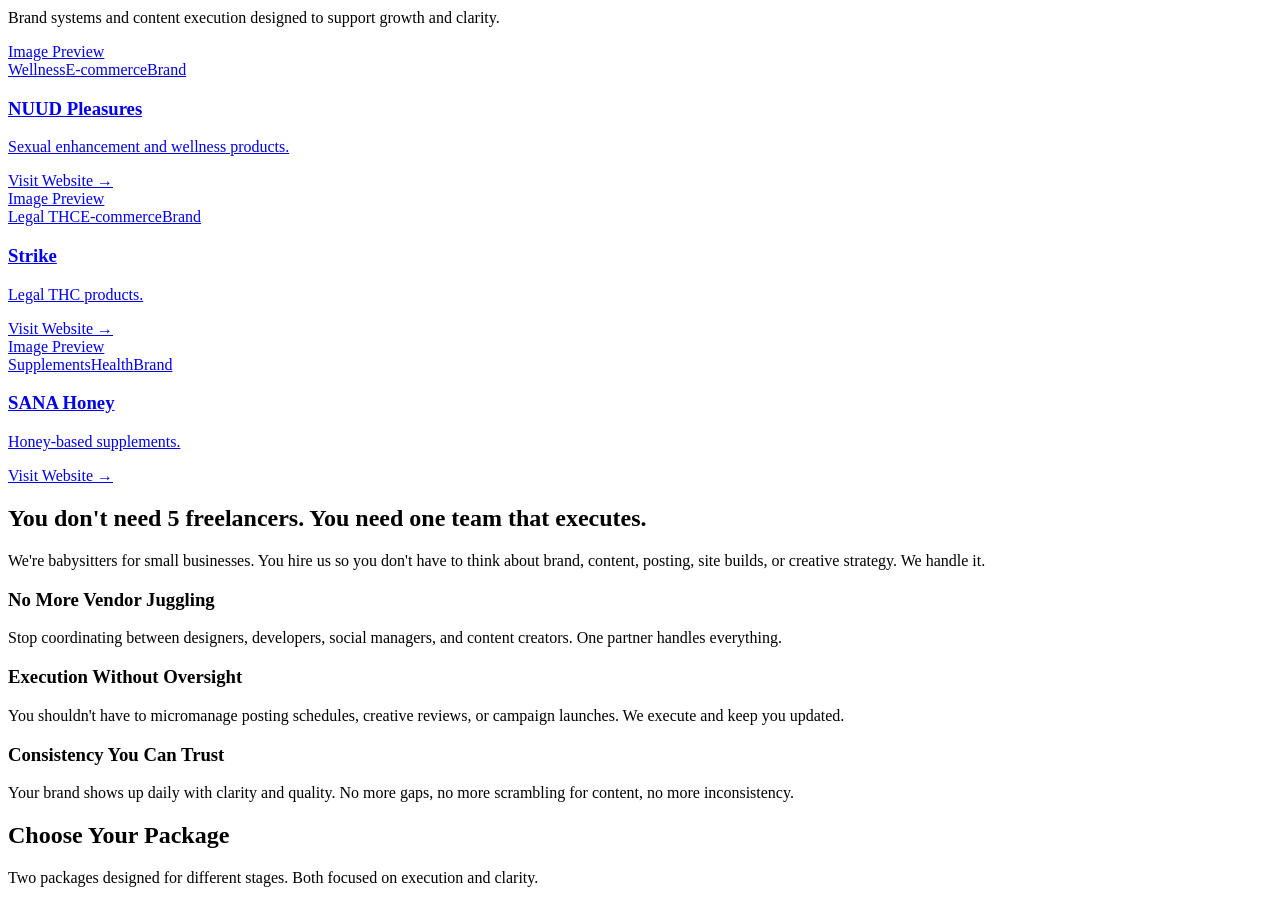
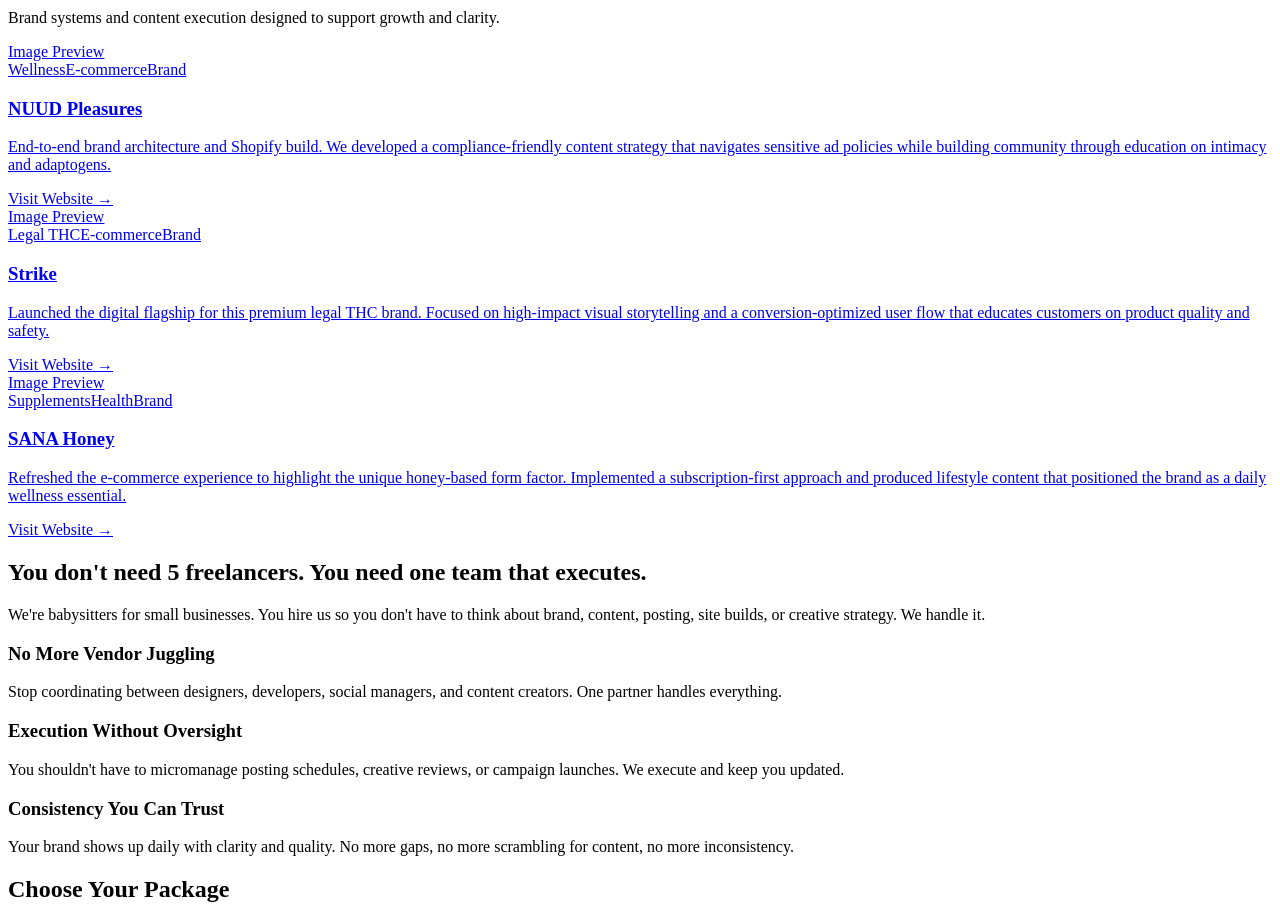
Before and after one commit to noelsajor/ascent-web-test, a React (Vite) app: page / in a window 1280 px wide. Shown: the part 1060-1968 px from the top of the page. Built offline with nearby package versions, Linux system fonts and the light colour scheme; the HTML template or start-up script is replaced by a standard one.

Commit message:
Update project descriptions for Portfolio items

```diff
--- a/src/components/Portfolio.jsx
+++ b/src/components/Portfolio.jsx
@@ -33,21 +33,21 @@
       id: 'nuud-pleasures',
       tags: ['Wellness', 'E-commerce', 'Brand'],
       title: 'NUUD Pleasures',
-      description: 'Sexual enhancement and wellness products.',
+      description: 'End-to-end brand architecture and Shopify build. We developed a compliance-friendly content strategy that navigates sensitive ad policies while building community through education on intimacy and adaptogens.',
       url: 'https://nuudpleasures.com/'
     },
     {
       id: 'strike',
       tags: ['Legal THC', 'E-commerce', 'Brand'],
       title: 'Strike',
-      description: 'Legal THC products.',
+      description: 'Launched the digital flagship for this premium legal THC brand. Focused on high-impact visual storytelling and a conversion-optimized user flow that educates customers on product quality and safety.',
       url: 'https://strikebrands.co/'
     },
     {
       id: 'sana-honey',
       tags: ['Supplements', 'Health', 'Brand'],
       title: 'SANA Honey',
-      description: 'Honey-based supplements.',
+      description: 'Refreshed the e-commerce experience to highlight the unique honey-based form factor. Implemented a subscription-first approach and produced lifestyle content that positioned the brand as a daily wellness essential.',
       url: 'https://www.sanahoney.com/'
     }
   ]
```
